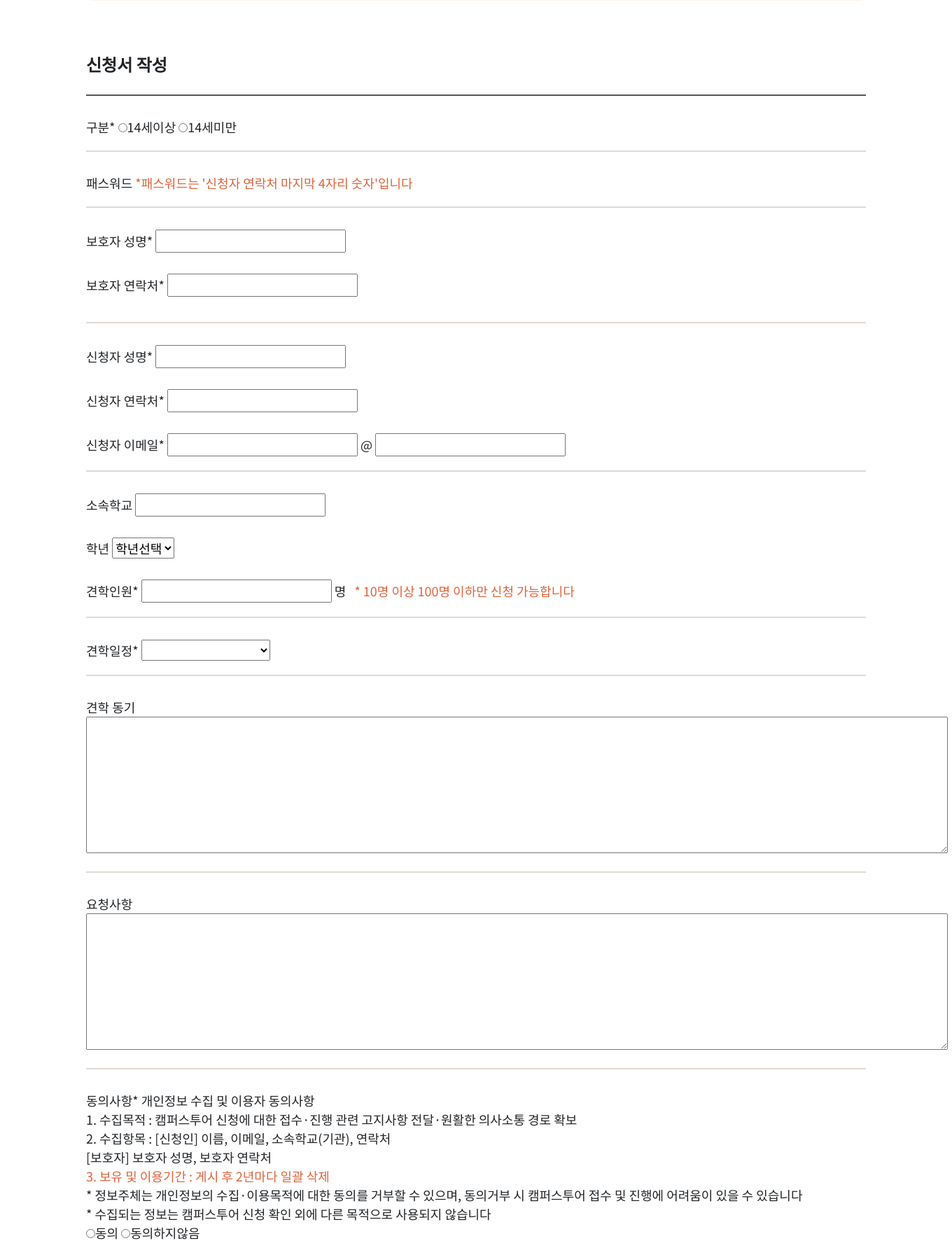
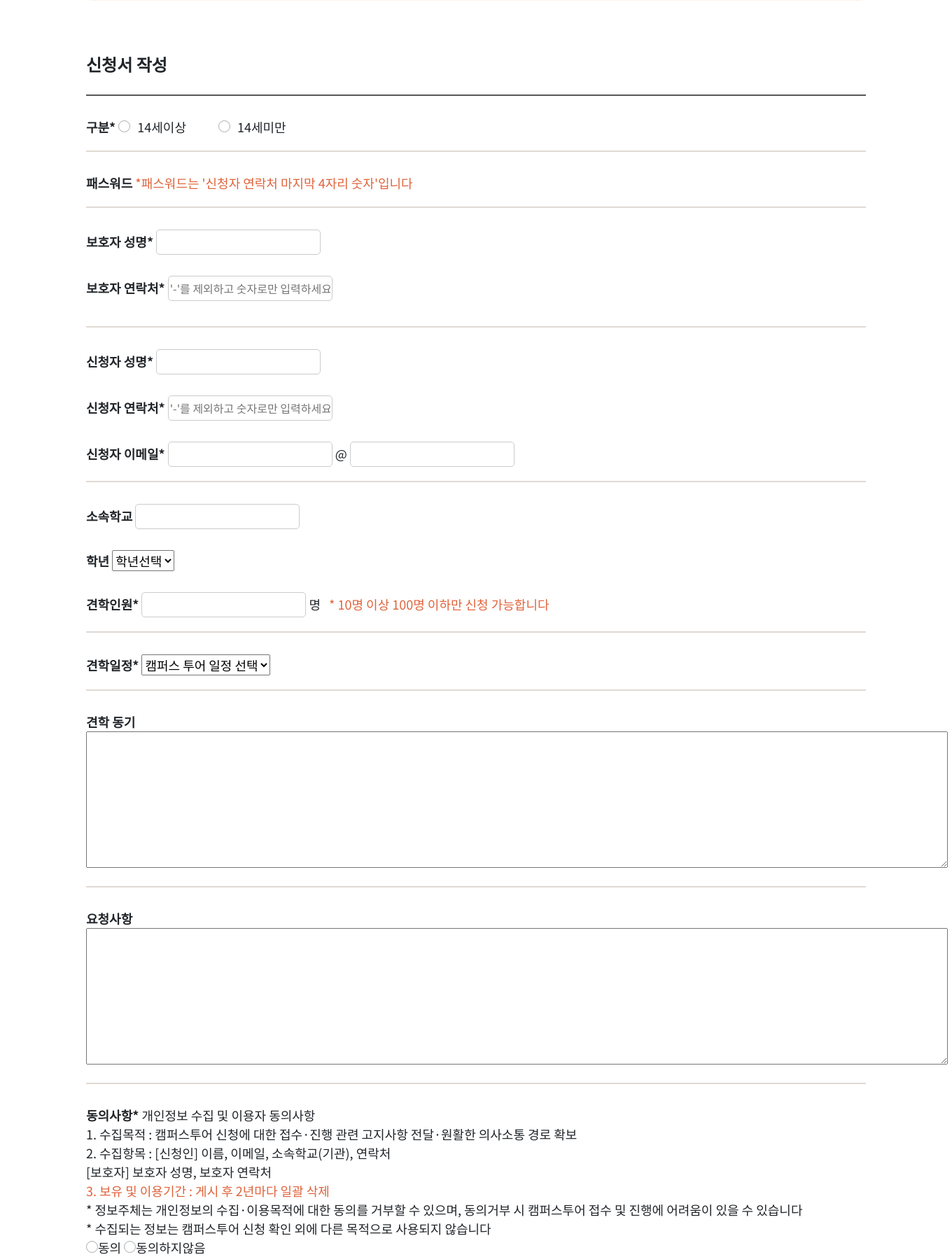
Before and after one commit to ustar1210/Donggam, a Django app: page /regular_form/ in a window 1360 px wide. Shown: the part 492-2288 px from the top of the page at 70% size. Run offline with Django 4.2, Linux system fonts and the light colour scheme; data that the repository does not hold is empty; some libraries are stand-ins or nearby versions.

Commit message:
style : 신청서 레이아웃-1

```diff
--- a/donggam/calender/templates/calender/regular_form.html
+++ b/donggam/calender/templates/calender/regular_form.html
@@ -25,8 +25,12 @@
                 <div>
                     <span class="title">구분*</span>
                     <span class="body">
-                        <input type="radio" name="age" value="u"/>14세이상
-                        <input type="radio" name="age" value="d"/>14세미만
+                        <span style="margin-right: 42px;">
+                            <input type="radio" name="age" value="u"  style="margin-right:10px"/>14세이상
+                        </span>
+                        <span>
+                            <input type="radio" name="age" value="d" style="margin-right:10px"/>14세미만
+                        </span>
                     </span>
                 </div>
                 <hr>
@@ -41,37 +45,37 @@
                 <div id="adult">
                     <span class="title">보호자 성명*</span>
                     <span class="body">
-                        <input type="text" name="parent_name">
+                        <input class="form_box"type="text" name="parent_name" required>
                     </span>
                 </div>
 
                 <div id="adult">
                     <span class="title">보호자 연락처*</span>
                     <span class="body">
-                        <input type="text" name="parent_phone"></p>
+                        <input type="text" class="form_box" name="parent_phone" placeholder="'-'를 제외하고 숫자로만 입력하세요" required></p>
                     </span>
                 </div>
                 <hr>
                 <div>
                     <span class="title">신청자 성명*</span>
                     <span class="body">
-                        <input type="text" name="name">
+                        <input type="text" class="form_box" name="name" required>
                     </span>
                 </div>
 
                 <div>
-                    <span class="title">신청자 연락처*</span>
+                    <span class="title" >신청자 연락처*</span>
                     <span class="body">
-                        <input type="text" name="phone">
+                        <input type="text"class="form_box" name="phone" required placeholder="'-'를 제외하고 숫자로만 입력하세요">
                     </span>
                 </div>
 
                 <div>
-                    <span class="title">신청자 이메일*</span>
+                    <span class="title" required>신청자 이메일*</span>
                     <span class="body">
-                        <input type="text" name="email_front">
+                        <input type="text" class="form_box" name="email_front">
                         @
-                            <input list="email_list" id="email_back" name="email_back"/>
+                            <input list="email_list" class="form_box" id="email_back" name="email_back"/>
                             <datalist id="email_list">
                                 <option value="naver.com">naver.com</option>
                                 <option value="gmail.com">gmail.com</option>
@@ -85,7 +89,7 @@
                 <div>
                     <span class="title">소속학교</span>
                     <span class="body">
-                        <input type="text" name="school">
+                        <input type="text"class="form_box"  name="school">
                     </span>
                 </div>
 
@@ -102,9 +106,9 @@
                     </span>
                 </div>
                 <div>
-                    <span class="title">견학인원*</span>
+                    <span class="title" >견학인원*</span>
                     <span class="body">
-                        <input type="number" name="headcount">&nbsp;명
+                        <input type="number"class="form_box" name="headcount" required>&nbsp;명
 
                     </span>
                     <span style="color: #DF633B;">
@@ -117,7 +121,7 @@
                     <span class="title">견학일정*</span>
                     <span class="body">
                         <select name="date" id="date" required>
-                            <option value="" disabled>캠퍼스 투어 일정 선택</option>
+                            <option value="" class="campus_date">캠퍼스 투어 일정 선택</option>
                             {% for d in dates %}
                             <option value="{{ d.date.year }}-{{ d.date.month }}-{{ d.date.day }}" >{{ d }}</option>
                             {% endfor %}
@@ -198,7 +202,7 @@
                 </select></p>
                 <p>견학인원 : <input type="number" name="headcount" value="{{ reservation.headcount }}">명</p>
                 <p>* 10명 이상 100명 이하만 신청 가능합니다</p>
-                <p>견학일정 : <select name="date" id="date" required>
+                <p>견학일정 : <select name="date" id="date">
                     <option value="" disabled>캠퍼스 투어 일정 선택</option>
                     {% for d in dates %}
                     {% if reservation.date == d %}
@@ -224,7 +228,7 @@
                     *   정보주체는 개인정보의 수집·이용목적에 대한 동의를 거부할 수 있으며, 동의거부 시 캠퍼스투어 접수 및 진행에 어려움이 있을 수 있습니다<br>
                     *   수집되는 정보는 캠퍼스투어 신청 확인 외에 다른 목적으로 사용되지 않습니다<br>
                 </span>
-                <input type="radio" name="agree" value="on"/>동의
+                <input type="radio" name="agree" value="on"/ required>동의
                 <input type="radio" name="agree" value="off"/>동의하지않음
             </div>
 
--- a/donggam/donggam/static/css/regular/regular_form.css
+++ b/donggam/donggam/static/css/regular/regular_form.css
@@ -44,6 +44,7 @@ line-height: 35px;
 }
 .form_list > form > div > div > span.title{
     width: 20%;
+    font-weight: 700;
 }
 .form_list > form > div > div > span.body{
     width: 80%;
@@ -61,3 +62,36 @@ line-height: 35px;
     font-size: 16px;
     color: white;
 }
+input[type='radio'] {
+    -webkit-appearance:none;
+    width:17px;
+    height:17px;
+    /* [라디오 버튼 테두리 색상 정의] */
+    border:1px solid darkgray;
+    border-radius:50%;
+    outline:none;
+    /* [라디오 버튼 배경 색상 정의] */
+}
+input[type='radio']:before {
+    /* [content null 설정해서 커스텀 지정] */
+    content:'';
+    display:block;
+    width:70%;
+    height:70%;
+    margin: 15% auto;
+    border-radius:50%;
+}
+input[type='radio']:checked:before {
+    /* [라디오 버튼이 클릭 되었을 경우 내부 원형 색상] */
+    border:1px solid darkgray;
+    background:#DF633B;
+    border: 1px solid #DF633B;
+}
+
+.form_box{
+    font-size: 16px;
+    font-weight: 400;
+    height: 36px;
+    border: 1.2px solid #CBCBCB;
+    border-radius: 5px;
+}
```
